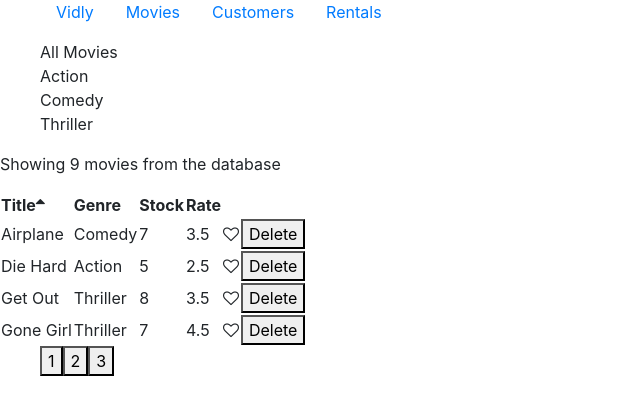
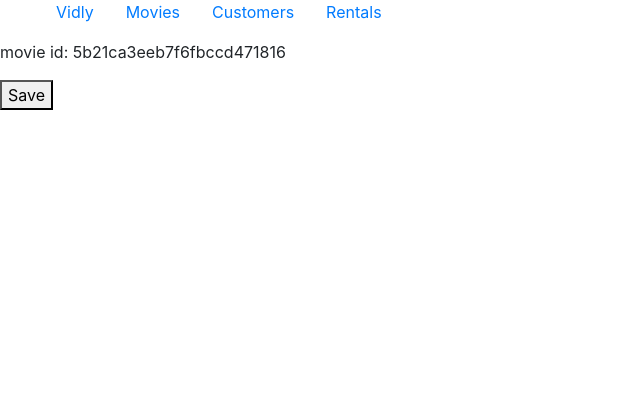
Before and after one commit to DhirajArun/VidlyReact, a React (Create React App) app: page /movies/5b21ca3eeb7f6fbccd471816 in a window 1280 px wide. Shown: the top 414 px of the page, without its empty margins (0-640 px from the left). Built offline with nearby package versions, Linux system fonts and the light colour scheme.

Commit message:
made the title of movie a link

```diff
--- a/src/App.js
+++ b/src/App.js
@@ -1,6 +1,7 @@
 import './App.css';
 import React, {Component} from 'react'
-import Movie from './components/movie';
+import Movies from './components/movies';
+import MovieForm from './components/movieForm';
 import Customers from './components/customers';
 import Rentals from './components/rentals';
 import NotFound from './components/not-found';
@@ -14,7 +15,8 @@ function App() {
       <NavBar />
       <Switch>
         <Redirect from="/" exact to="/movies" />
-        <Route path="/movies" component={Movie} />
+        <Route path='/movies/:id' component={MovieForm} />
+        <Route path="/movies" component={Movies} />
         <Route path='/rentals' component={Rentals} />
         <Route path='/customers' component={Customers} />
         <Route path='/not-found' component={NotFound} />
--- /dev/null
+++ b/src/components/movieForm.jsx
@@ -0,0 +1,20 @@
+import React, { Component } from "react";
+
+class MovieForm extends Component {
+  state = {};
+
+  handleSave = () => {
+    this.props.history.push("/movies");
+  };
+
+  render() {
+    return (
+      <div>
+        <p>movie id: {this.props.match.params.id}</p>
+        <button onClick={() => this.handleSave()}>Save</button>
+      </div>
+    );
+  }
+}
+
+export default MovieForm;
--- a/src/components/movieTable.jsx
+++ b/src/components/movieTable.jsx
@@ -1,10 +1,19 @@
 import React, { Component } from "react";
 import Table from "./common/table";
 import Like from "./common/like";
+import { Link } from "react-router-dom";
 
 class MovieTable extends Component {
   columns = [
-    { path: "title", label: "Title" },
+    {
+      label: "Title",
+      path: "title",
+      key: "link",
+      content: (movie) => {
+        return <Link to={"/movies/" + movie._id}>{movie.title}</Link>;
+      },
+    },
+
     { path: "genre.name", label: "Genre" },
     { path: "numberInStock", label: "Stock" },
     { path: "dailyRentalRate", label: "Rate" },
--- a/src/components/movie.jsx
+++ b/src/components/movies.jsx
@@ -7,7 +7,7 @@ import { getGenres } from "../services/fakeGenreService";
 import _ from "lodash";
 import { paginate } from "../utils/paginate";
 
-class Movie extends Component {
+class Movies extends Component {
   state = {
     movies: getMovies(),
     genres: [{ _id: "564ad83s", name: "All Movies" }, ...getGenres()],
@@ -95,4 +95,4 @@ class Movie extends Component {
   }
 }
 
-export default Movie;
+export default Movies;
```
